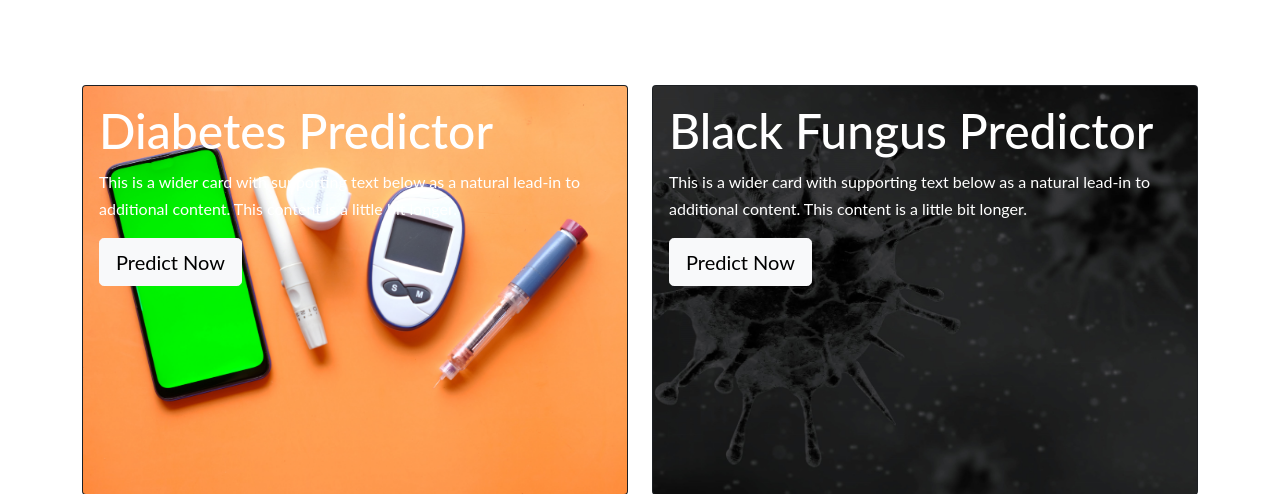
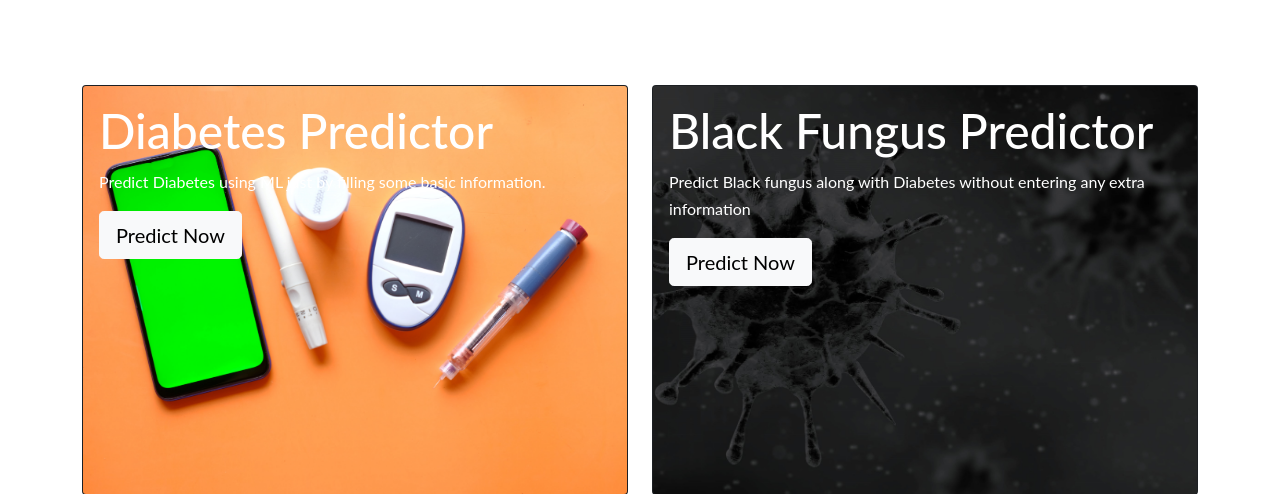
Before and after one commit to amankumar11/Diadictor, a Flask app: page / in a window 1280 px wide. Shown: the part 907-1401 px from the top of the page. Run offline with Flask 2, Linux system fonts and the light colour scheme; parts of the project's set-up code (start-up, migrations or seed data) failed here and were passed over; some libraries are stand-ins or nearby versions; some web fonts are replaced.

Commit message:
frontend changes

```diff
--- a/static/css/main.css
+++ b/static/css/main.css
@@ -45,6 +45,7 @@ body {
     font-weight: 400;
     font-size: 16px;
     line-height: 1.7;
+    width: 100%;
     color: #eee;
 }
 
--- a/static/css/results.css
+++ b/static/css/results.css
@@ -84,6 +84,7 @@ body{
     font-family: 'Poppins', sans-serif;
     font-size: 32px;
     color:rgba(0, 0, 0, 0.603);
+    margin-top: 10px;
 
 }
 
--- a/templates/community.html
+++ b/templates/community.html
@@ -48,7 +48,7 @@
       </div>
       <ul class="list-unstyled blog container">
         <li class="media">
-          <img src="../static/media/dia.jpg" class="mr-3" alt="diabetes">
+          <!-- <img src="../static/media/dia.jpg" class="mr-3" alt="diabetes"> -->
           <div class="media-body">
             <h5 class="mt-0 mb-1">The Diabetes Dilema</h5>
             <p>
@@ -57,8 +57,9 @@
             <p>- Satnam Singh</p>
           </div>
         </li>
+        <hr width="100%">
         <li class="media">
-          <img src="../static/media/blc.jpg" class="mr-3" alt="...">
+          <!-- <img src="../static/media/blc.jpg" class="mr-3" alt="..."> -->
           <div class="media-body">
             <h5 class="mt-0 mb-1">Onset of Black Fungus </h5>
             <p>
--- a/templates/index.html
+++ b/templates/index.html
@@ -79,8 +79,6 @@
     </header>
 
     <div class="container">
-
-
       <!-- predictors -->
       <div class="row predictors" id="predictors">
         <div class="col-12 col-md-6">
@@ -88,7 +86,7 @@
             <img src="../static/media/dia.jpg" class="card-img" alt="Diabetes-predictor">
             <div class="card-img-overlay">
               <h5 class="card-title">Diabetes Predictor</h5>
-              <p class="card-text">This is a wider card with supporting text below as a natural lead-in to additional content. This content is a little bit longer.</p>
+              <p class="card-text">Predict Diabetes using ML just by filling some basic information.</p>
               <button type="button" onclick="window.location.href='/form'" class="btn btn-light btn-lg">Predict Now</button>
             </div>
           </div>
@@ -98,13 +96,13 @@
             <img src="../static/media/blackfungusbg3.jpg" class="card-img" alt="Diabetes-predictor">
             <div class="card-img-overlay">
               <h5 class="card-title">Black Fungus Predictor</h5>
-              <p class="card-text">This is a wider card with supporting text below as a natural lead-in to additional content. This content is a little bit longer.</p>
+              <p class="card-text">Predict Black fungus along with Diabetes without entering any extra information</p>
               <button type="button" onclick="window.location.href='/form'" class="btn btn-light btn-lg">Predict Now</button>
             </div>
           </div>
         </div>
       </div>
-
+    </div>
         <!--About Diabetes-->
         <div id="aboutDiabetes" class="container" data-aos="slide-up">
             <div class="row">
```
Also changed, not shown: static/css/doctor.css (+5 -3 lines), static/media/github.png (added).
